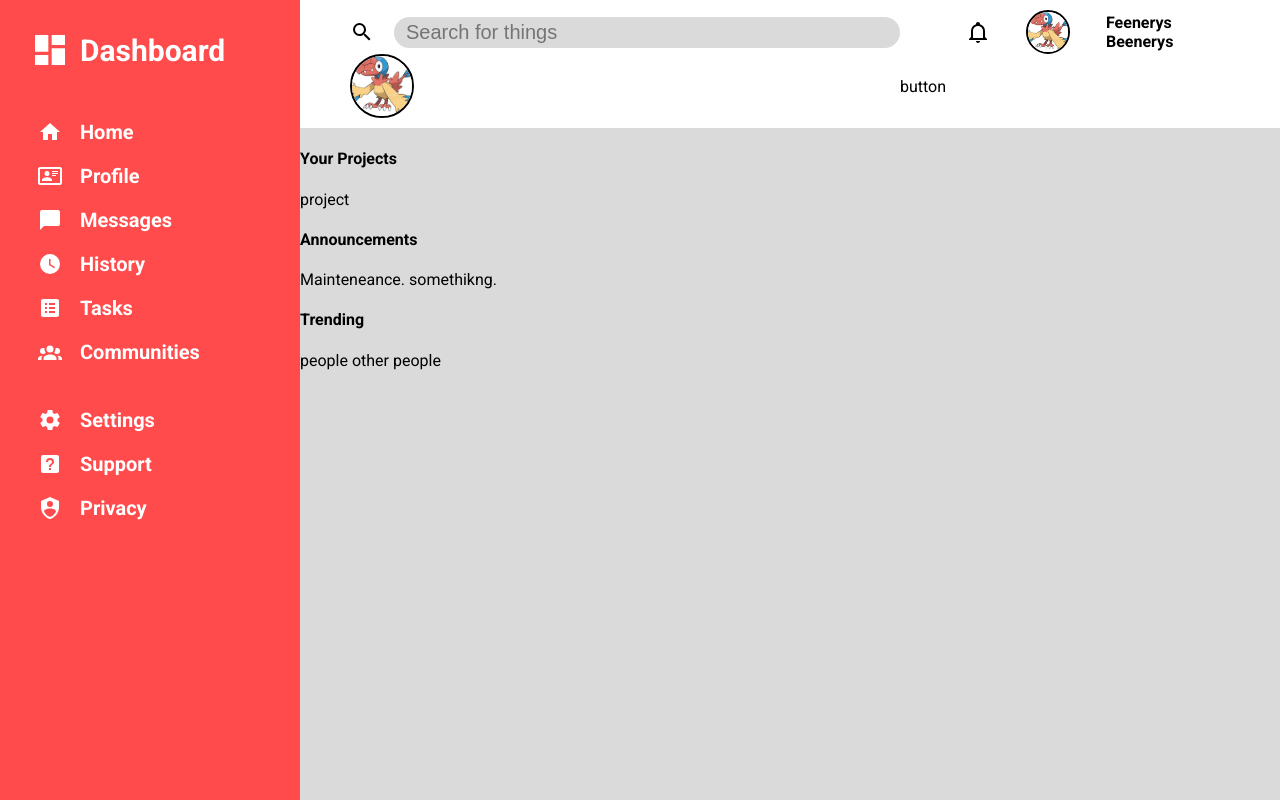
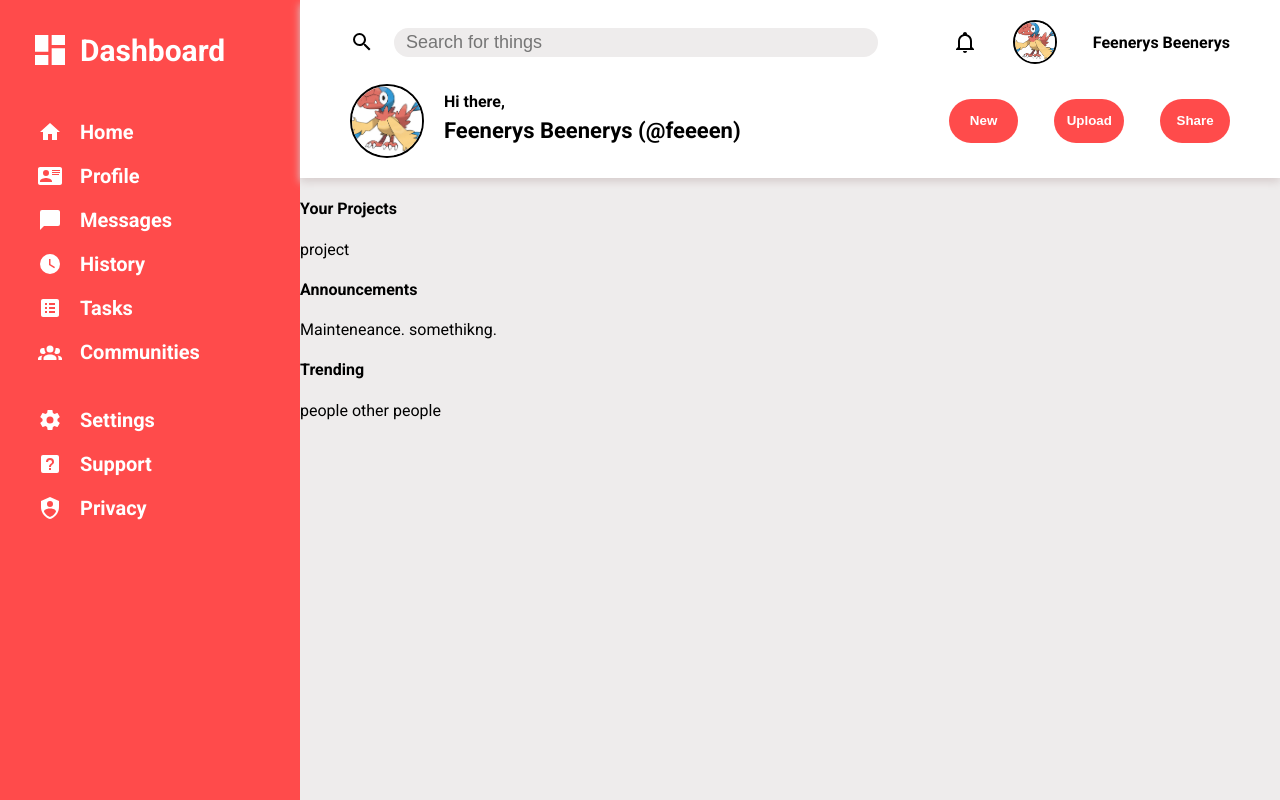
Before and after one commit to bBob21/odin-admin-dashboard, a plain HTML site: page index.html in a window 1280 px wide. Drawn offline with Linux system fonts and the light colour scheme.

Commit message:
Finished header, changed card icon.

```diff
--- a/index.html
+++ b/index.html
@@ -15,7 +15,7 @@
             <ul>
                 <li><img src="images/dashboard.svg"><span class="dashboard">Dashboard</span></li>
                 <li><img src="images/house.svg"><span>Home</span></li>
-                <li><img src="images/card.svg"><span>Profile</span></li>
+                <li><img src="images/card-account-details.svg"><span>Profile</span></li>
                 <li><img src="images/message.svg"><span>Messages</span></li>
                 <li><img src="images/clock.svg"><span>History</span></li>
                 <li><img src="images/list-box.svg"><span>Tasks</span></li>
@@ -29,6 +29,7 @@
 
         <div class="main">
             <div class="header">
+                <div class="header1">
                     <div class="searchbar">
                         <img src="images/magnify.svg">
                         <input type="text" placeholder="Search for things">
@@ -38,11 +39,20 @@
                         <img class="profile profile-small" src="images/archen.jpg">
                         <span>Feenerys Beenerys</span>
                     </div>
+                </div>
+                <div class="header2">
                     <div class="greeting">
                         <img class="profile profile-large" src="images/archen.jpg">
+                        <div class="greeting-message">
+                            <span>Hi there,</span>
+                            <span class="greeting-user">Feenerys Beenerys (@feeeen)</span>
+                        </div>
                     </div>
                     <div class="buttons">
-                    button
+                        <button>New</button>
+                        <button>Upload</button>
+                        <button>Share</button>
+                    </div>
                 </div>
             </div>
             <div class="innermain">
--- a/style.css
+++ b/style.css
@@ -52,14 +52,21 @@ body{
 }
 
 .innermain{
-  background-color: rgb(218, 218, 218);
+  background-color: #eeecec;
 }
 
 .header{
+  padding:10px 0;
+  box-shadow: 0px 4px 8px #d7cece;
+  z-index:1;
+}
+
+.header1{
   display:grid;
   grid-template-columns: 5fr 3fr;
   align-items: center;
   padding: 10px 50px;
+  gap:36px;
 }
 
 .searchbar{
@@ -67,22 +74,23 @@ body{
   grid-template-columns:auto 1fr;
   gap:20px;
   align-items: center;
+  max-width: 800px;
 }
 
 .searchbar input{
-  background-color: rgb(218, 218, 218);
-  font-size:20px;
+  background-color: #eeecec;
+  font-size:18px;
   padding:4px 12px;
   border:none;
   border-radius:18px;
 }
 
 .account{
-  padding-left:max(30px,20%);
   display:grid;
   grid-template-columns: auto auto auto;
   gap:36px;
   align-items: center;
+  justify-content: right;
   font-weight: bold;
 }
 
@@ -98,11 +106,53 @@ body{
 }
 
 .profile-large{
-  width:60px;
-  height:60px;
+  width:70px;
+  height:70px;
+}
+
+.header2{
+  display:grid;
+  grid-template-columns: 2fr 1fr;
+  align-items: center;
+  gap:36px;
+  padding:10px 50px;
 }
 
 .greeting{
   display:grid;
-  grid-template-columns: auto auto;
+  grid-template-columns: auto 1fr;
+  gap:20px;
 }
+
+.greeting-message{
+  display:grid;
+  grid-template-rows: auto auto;
+  align-items:center;
+  font-weight: bold;
+}
+
+.greeting-user{
+  font-size:22px;
+  align-self:start;
+}
+
+.buttons{
+  display:grid;
+  grid-template-columns: 1fr 1fr 1fr;
+  gap:36px;
+  align-items: center;
+  height: 100%;
+}
+
+.buttons button{
+  height:60%;
+  background-color: rgb(255, 75, 75);
+  border:none;
+  border-radius: 36px;
+  color:white;
+  font-weight: bold;
+}
+
+.buttons button:hover{
+  background-color: rgb(222, 36, 36);
+}
```
Also changed, not shown: images/card-account-details.svg (added), images/card.svg (deleted). Lines whose indentation alone changed are shown as unchanged.
